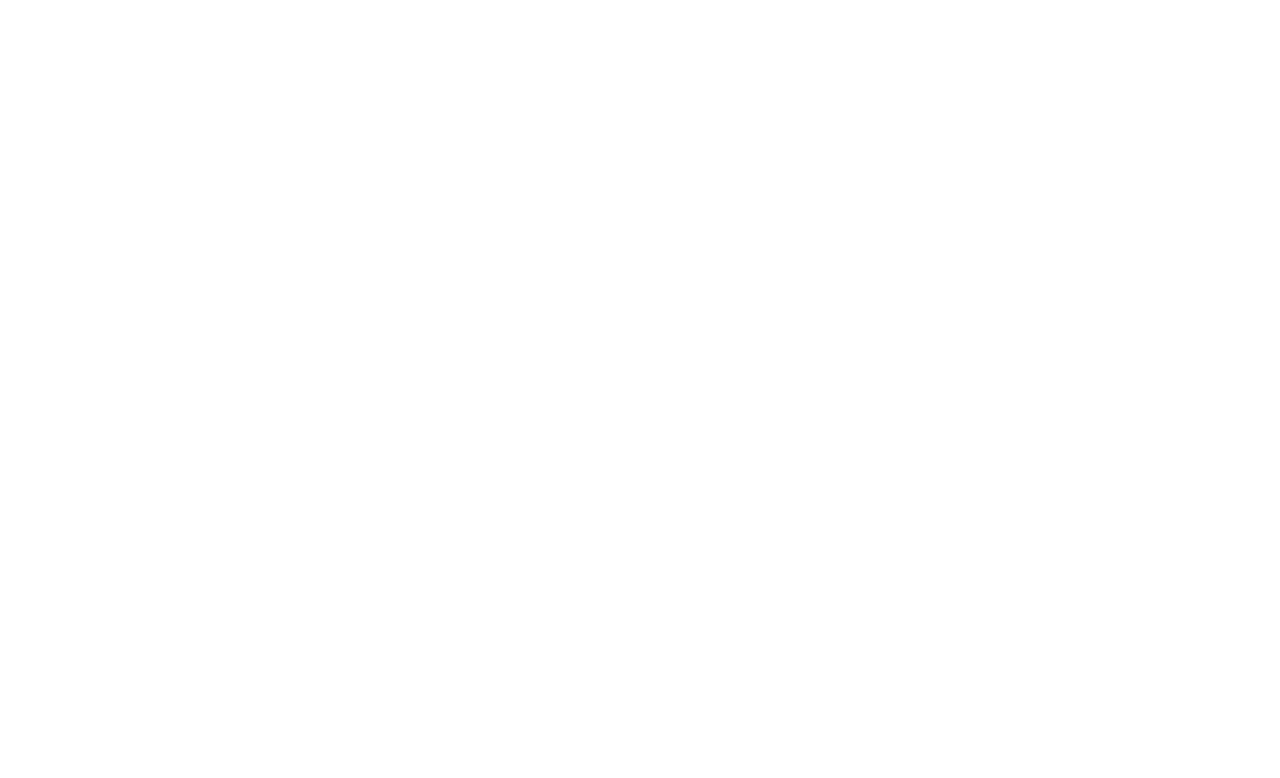
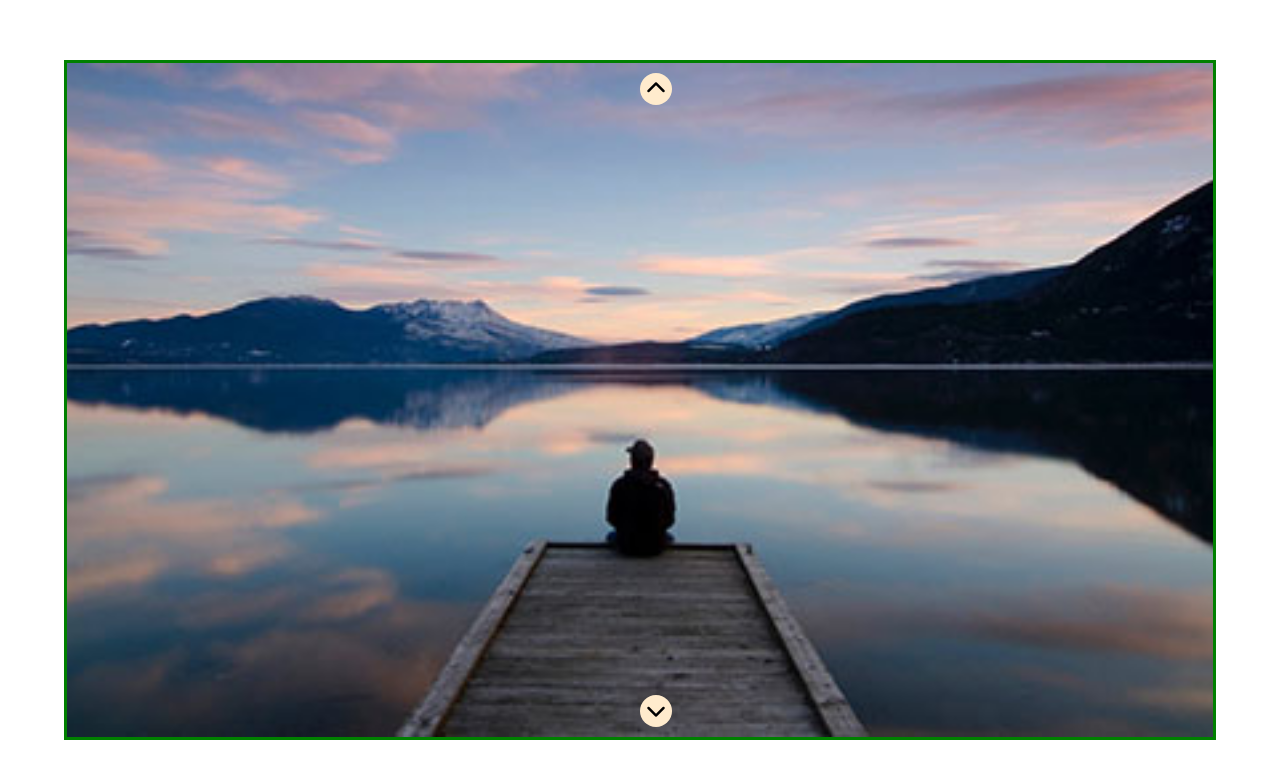
Before and after one commit to FabrizioMisseri/js-array-carousel, a plain HTML site: page index.html in a window 1280 px wide. Drawn offline with Linux system fonts and the light colour scheme.

Commit message:
added base-layout and CSS rules

```diff
--- a/css/style.css
+++ b/css/style.css
@@ -12,3 +12,47 @@ html{
 
 
 /* COMMON */
+
+.wrapper{
+    width: 100%;
+    height: 100vh;
+    display: flex;
+    flex-wrap: wrap;
+    justify-content: center;
+    align-items: center;
+}
+
+.item{
+    width: 90vw;
+    height: 85vh;
+    border: 3px solid green;
+    position: relative;
+}
+
+.item img{
+    width: 100%;
+    height: 100%;
+    object-fit: cover;
+}
+
+.up-arrow , .down-arrow{
+    width: 2rem;
+    height: 2rem;
+    line-height: 2rem;
+    border-radius: 100%;
+    text-align: center;
+    font-size: 1.25rem;
+    background-color: blanchedalmond;
+    cursor: pointer;
+    position: absolute;
+    left: 50%;
+    transform: translate(- 50% , 0);
+}
+
+.up-arrow{
+    top: 10px;
+}
+
+.down-arrow{
+    bottom: 10px;
+}
--- a/index.html
+++ b/index.html
@@ -5,11 +5,34 @@
     <meta http-equiv="X-UA-Compatible" content="IE=edge">
     <meta name="viewport" content="width=device-width, initial-scale=1.0">
     <title>Document</title>
+    <!-- link CSS -->
     <link rel="stylesheet" href="css/style.css">
+    <!-- CDN fontawesome -->
+    <link rel="stylesheet" href="https://cdnjs.cloudflare.com/ajax/libs/font-awesome/6.2.0/css/all.min.css" integrity="sha512-xh6O/CkQoPOWDdYTDqeRdPCVd1SpvCA9XXcUnZS2FmJNp1coAFzvtCN9BmamE+4aHK8yyUHUSCcJHgXloTyT2A==" crossorigin="anonymous" referrerpolicy="no-referrer" />
 </head>
 <body>
 
+    <div class="wrapper">
 
+        <!-- ITEM -->
+        <div class="item">
+
+            <img src="img/01.jpg" alt="">
+
+            <!-- up-arrow -->
+            <div class="up-arrow">
+                <i class="fa-solid fa-chevron-up"></i>
+            </div>
+
+            <!-- down-arrow -->
+            <div class="down-arrow">
+                <i class="fa-solid fa-chevron-down"></i>
+            </div>
+
+        </div>
+        <!-- / ITEM -->
+
+    </div>
 
     <script src="js/script.js"></script>
 </body>
```
